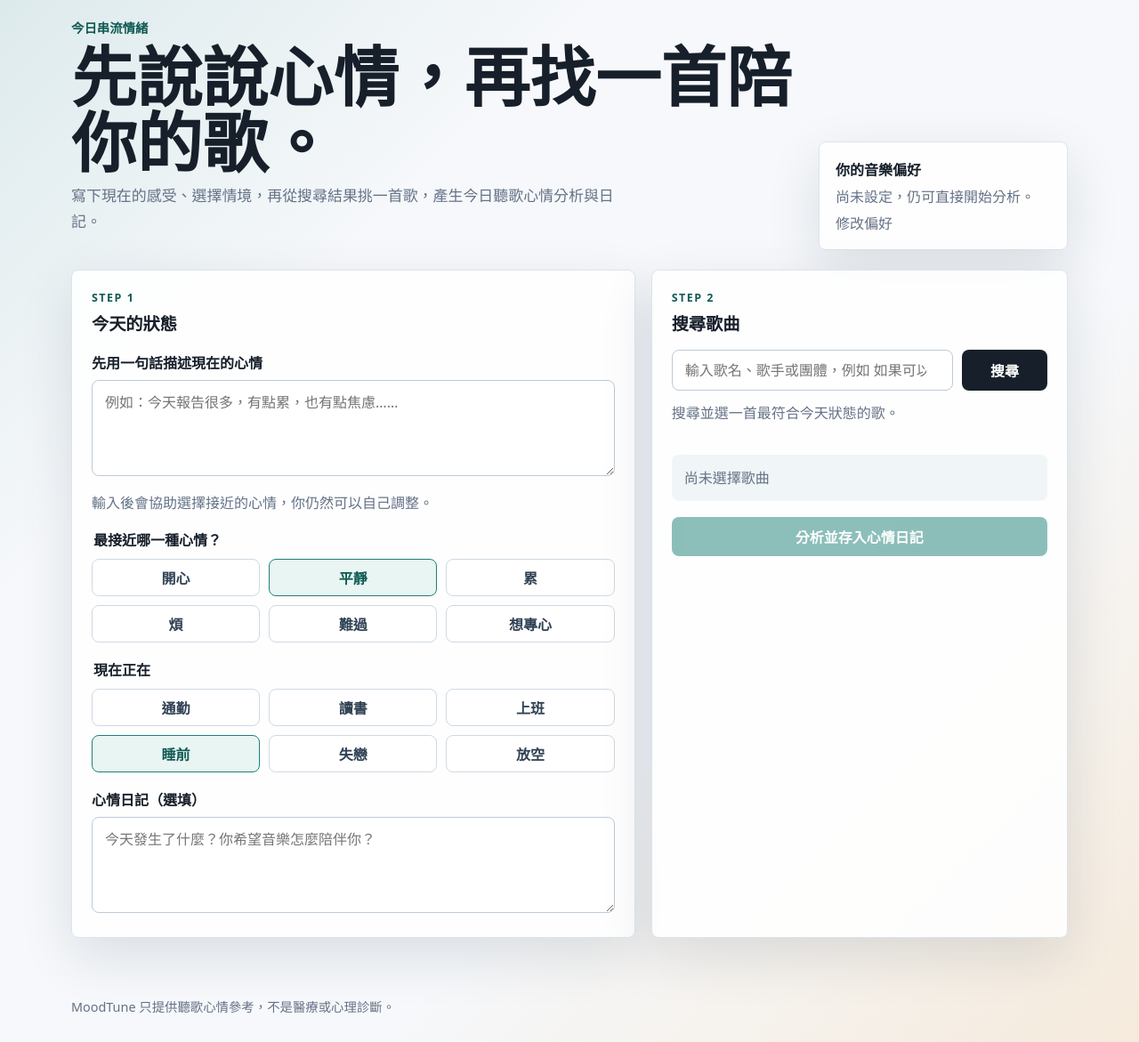
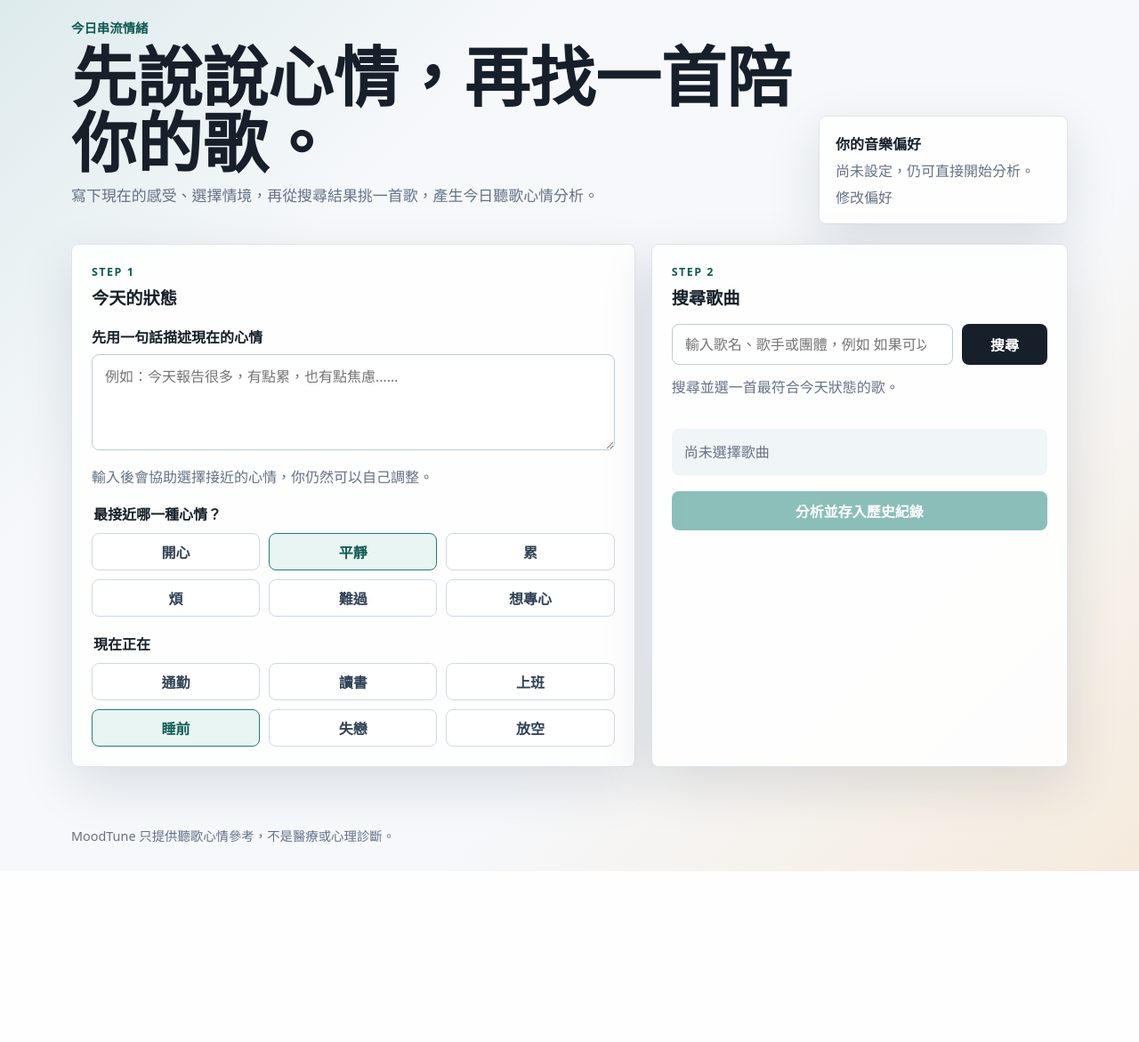
Before and after one commit to vivian940509/moodtune, a Flask app: page / in a window 1280 px wide. Shown: the part 88-1259 px from the top of the page at 89% size. After the commit the page ends 1067 px from the top, so only its background shows below. Run offline with Flask 3, Linux system fonts and the light colour scheme; the visitor is signed in with stand-in values (Sample User, id 1); data comes from the database, SQL or seed files in the repository; data that the repository does not hold is empty; some libraries are stand-ins or nearby versions.

Commit message:
Remove journal fields from song analysis

```diff
--- a/app.py
+++ b/app.py
@@ -354,7 +354,6 @@ def analyze():
     mood = request.form.get("mood", "平靜")
     context = request.form.get("context", "放空")
     mood_text = request.form.get("mood_text", "").strip()[:500]
-    diary_text = request.form.get("diary_text", "").strip()[:1000]
     raw_song = request.form.get("song_json", "")
 
     if mood not in MOODS:
@@ -393,7 +392,6 @@ def analyze():
         result=result,
         visitor_id=session["visitor_id"],
         mood_text=mood_text,
-        diary_text=diary_text,
     )
 
     return render_template(
@@ -404,7 +402,6 @@ def analyze():
         result=result,
         recommendations=recommendations,
         mood_text=mood_text,
-        diary_text=diary_text,
         saved_id=saved_id,
         save_error=save_error,
         feedback=feedback,
--- a/templates/history.html
+++ b/templates/history.html
@@ -82,9 +82,6 @@
       {% if row.mood_text %}
       <p class="mood-note"><strong>當時的心情：</strong>{{ row.mood_text }}</p>
       {% endif %}
-      {% if row.diary_text %}
-      <blockquote class="diary-note">{{ row.diary_text }}</blockquote>
-      {% endif %}
     </div>
   </article>
   {% endfor %}
--- a/templates/index.html
+++ b/templates/index.html
@@ -6,7 +6,7 @@
   <div>
     <p class="eyebrow">今日串流情緒</p>
     <h1>先說說心情，再找一首陪你的歌。</h1>
-    <p class="lede">寫下現在的感受、選擇情境，再從搜尋結果挑一首歌，產生今日聽歌心情分析與日記。</p>
+    <p class="lede">寫下現在的感受、選擇情境，再從搜尋結果挑一首歌，產生今日聽歌心情分析。</p>
   </div>
   <div class="hero-note">
     <strong>你的音樂偏好</strong>
@@ -59,8 +59,6 @@
       </div>
     </fieldset>
 
-    <label class="field-label" for="diaryText">心情日記（選填）</label>
-    <textarea id="diaryText" name="diary_text" maxlength="1000" placeholder="今天發生了什麼？你希望音樂怎麼陪伴你？"></textarea>
   </section>
 
   <section class="panel">
@@ -73,7 +71,7 @@
     <p class="hint" id="searchHint">搜尋並選一首最符合今天狀態的歌。</p>
     <div class="track-grid" id="trackResults"></div>
     <div class="selected-song" id="selectedSong">尚未選擇歌曲</div>
-    <button class="primary" id="analyzeButton" type="submit" disabled>分析並存入心情日記</button>
+    <button class="primary" id="analyzeButton" type="submit" disabled>分析並存入歷史紀錄</button>
   </section>
 </form>
 {% endblock %}
```
Also changed, not shown: templates/result.html (+1 -6 lines), tests/test_analysis.py (+2 -1 lines).
